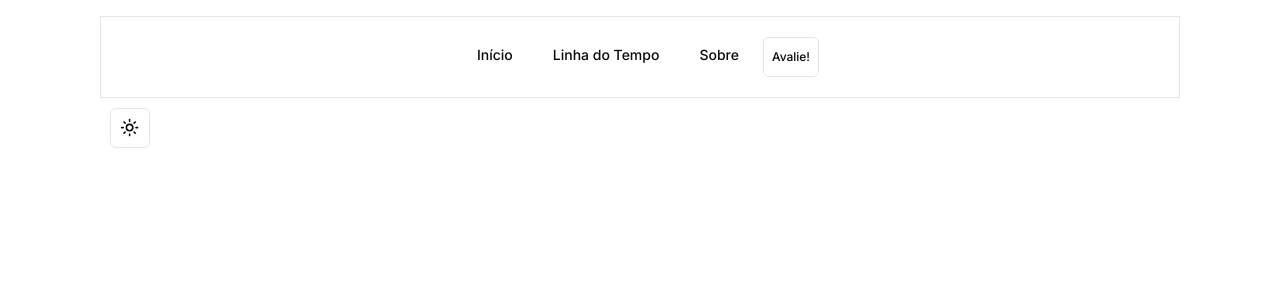
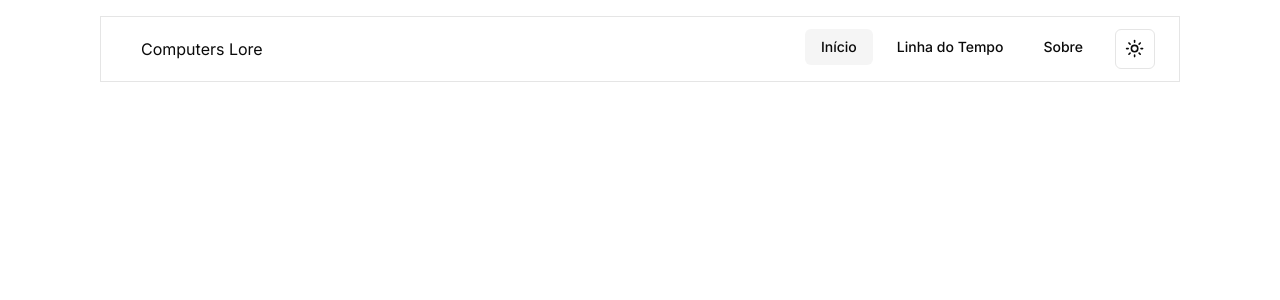
Before and after one commit to romhenri/computers-lore, a Next.js app: page / in a window 1280 px wide. Shown: the top 300 px of the page. Built offline with nearby package versions, Linux system fonts and the light colour scheme.

Commit message:
improve: Header

```diff
--- a/src/app/page.tsx
+++ b/src/app/page.tsx
@@ -1,6 +1,4 @@
 import { Button } from '@/components/ui/button';
-
-import ToggleTheme from '@/components/comp/ToggleTheme';
 
 export default function Home() {
   return (
@@ -8,8 +6,6 @@ export default function Home() {
         {/* <Button variant="outline" size="sm">
           Button
         </Button> */}
-
-        <ToggleTheme />
     </main>
   );
 };
--- a/src/components/comp/Header.tsx
+++ b/src/components/comp/Header.tsx
@@ -1,14 +1,19 @@
 import React from 'react';
 import HeaderLink from './HeaderLink';
-import { Button } from "@/components/ui/button";
+import ToggleTheme from '@/components/comp/ToggleTheme';
 
 const Header = () => {
   return (
-      <div className="container mx-auto mt-4 px-4 lg:px-6 lg:px-8 border max-w-[1080px]">
-        <header className="header flex h-20 shrink-0 items-center justify-center
-         px-4 md:px-6">
-          <div className="flex gap-2">
-
+      <div className="container mx-auto mt-4 px-4 lg:px-0 border max-w-[1080px] items-center self-center">
+        <header className="header flex h-16 shrink-0 items-center justify-between
+        px-2 md:px-6">
+          <div>
+            <h1 className="ml-4">
+              Computers Lore
+            </h1>
+          </div>
+          <div className="flex">
+            <div className="flex gap-2 mr-4">
               <HeaderLink href="/">
                 Início
               </HeaderLink>
@@ -20,14 +25,13 @@ const Header = () => {
               <HeaderLink href="/about">
                 Sobre
               </HeaderLink>
+            </div>
 
-            <Button className="justify-self-end px-2 py-1 text-xs" variant="outline">
-              Avalie!
-            </Button>
+            <ToggleTheme/>
           </div>
         </header>
       </div>
     )
-}
+};
 
 export default Header;
--- a/src/components/comp/HeaderLink.tsx
+++ b/src/components/comp/HeaderLink.tsx
@@ -1,9 +1,12 @@
+'use client'
+
+import { usePathname } from 'next/navigation';
 import Link from "next/link";
 
 interface IHeaderLink {
   children: React.ReactNode;
   href: string;
-}
+};
 
 const HeaderLink : React.FC<IHeaderLink> = (
   {
@@ -11,9 +14,12 @@ const HeaderLink : React.FC<IHeaderLink> = (
     href
   }
 ) => {
+  const pathname = usePathname();
+  const path = href;
+
   return (
     <Link
-      className="group inline-flex h-9 w-max items-center justify-center rounded-md bg-white px-4 py-2 text-sm font-medium transition-colors hover:bg-gray-100 hover:text-gray-900 focus:bg-gray-100 focus:text-gray-900 focus:outline-none disabled:pointer-events-none disabled:opacity-50 data-[active]:bg-neutral-100/50 data-[state=open]:bg-neutral-100/50 dark:bg-neutral-950 dark:hover:bg-neutral-800 dark:hover:text-neutral-50 dark:focus:bg-neutral-800 dark:focus:text-neutral-50 dark:data-[active]:bg-neutral-800/50 dark:data-[state=open]:bg-neutral-800/50"
+      className={`group inline-flex h-9 w-max items-center justify-center rounded-md px-4 py-2 text-sm font-medium transition-colors hover:bg-gray-100 hover:text-gray-900 focus:bg-gray-100 focus:text-gray-900 focus:outline-none disabled:pointer-events-none disabled:opacity-50 data-[active]:bg-neutral-100/50 data-[state=open]:bg-gray-100/50 dark:hover:bg-neutral-900 dark:hover:text-gray-50 dark:focus:bg-neutral-800 dark:focus:text-neutral-50 dark:data-[active]:bg-neutral-800/50 dark:data-[state=open]:bg-neutral-800/50 ${pathname === path ? 'bg-neutral-100 dark:bg-neutral-800 active' : 'bg-white dark:bg-neutral-950 '}`}
       href={href}
     >
       {children}
```
Lines whose indentation alone changed are shown as unchanged.
